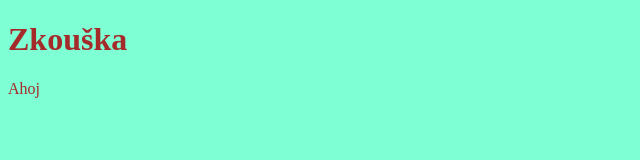
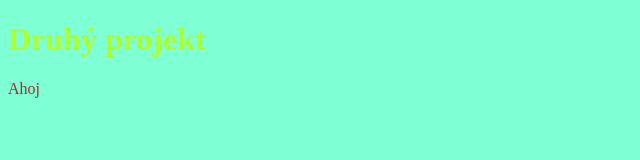
Before and after one commit to trichterova/druhy_projekt, a plain HTML site: page index.html in a window 1280 px wide. Shown: the whole page, without its empty margins (0-640 px from the left). Drawn offline with Linux system fonts and the light colour scheme.

Commit message:
druha verze

```diff
--- a/index.html
+++ b/index.html
@@ -9,7 +9,7 @@
     <link rel="stylesheet" href="style.css">
 </head>
 <body>
-    <h1>Zkouška</h1>
+    <h1>Druhý projekt</h1>
 
     <p>Ahoj</p>
 
--- a/style.css
+++ b/style.css
@@ -2,3 +2,7 @@ body {
     background-color: aquamarine;
     color: brown;
 }
+
+h1{
+    color: greenyellow;
+}
```
